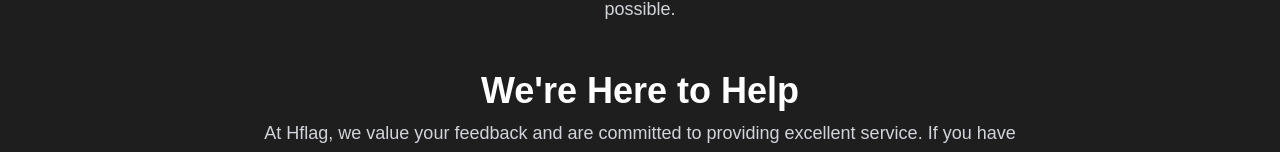
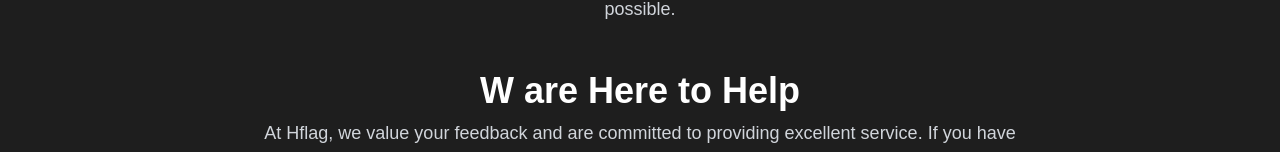
Before and after one commit to Souravhere/hflag, a Next.js app: page /contact in a window 1280 px wide. Shown: the part 193-345 px from the top of the page. Built offline with nearby package versions, Linux system fonts and the light colour scheme.

Commit message:
second attempt to fixed the production error

```diff
--- a/src/app/contact/page.tsx
+++ b/src/app/contact/page.tsx
@@ -73,7 +73,7 @@ export default function ContactPage() {
         </motion.p>
         {/* Top content for trust-building */}
         <motion.div variants={itemVariants} className="mb-12 text-center">
-          <h2 className="text-3xl md:text-4xl font-semibold mb-2">We're Here to Help</h2>
+          <h2 className="text-3xl md:text-4xl font-semibold mb-2">W are Here to Help</h2>
           <p className="text-lg text-gray-300 mb-4">
             At Hflag, we value your feedback and are committed to providing excellent service.
             If you have questions, suggestions, or just want to connect, dont hesitate to reach out!
```
